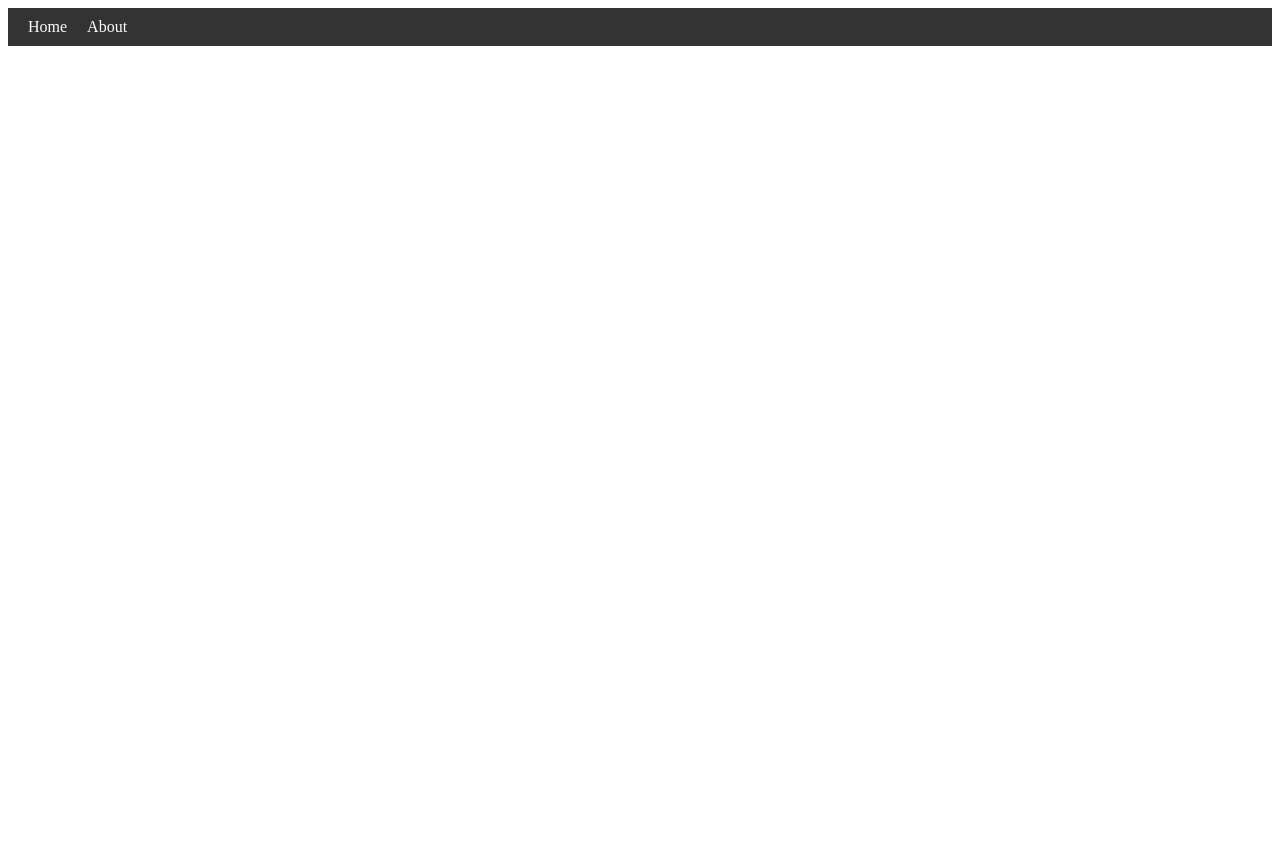
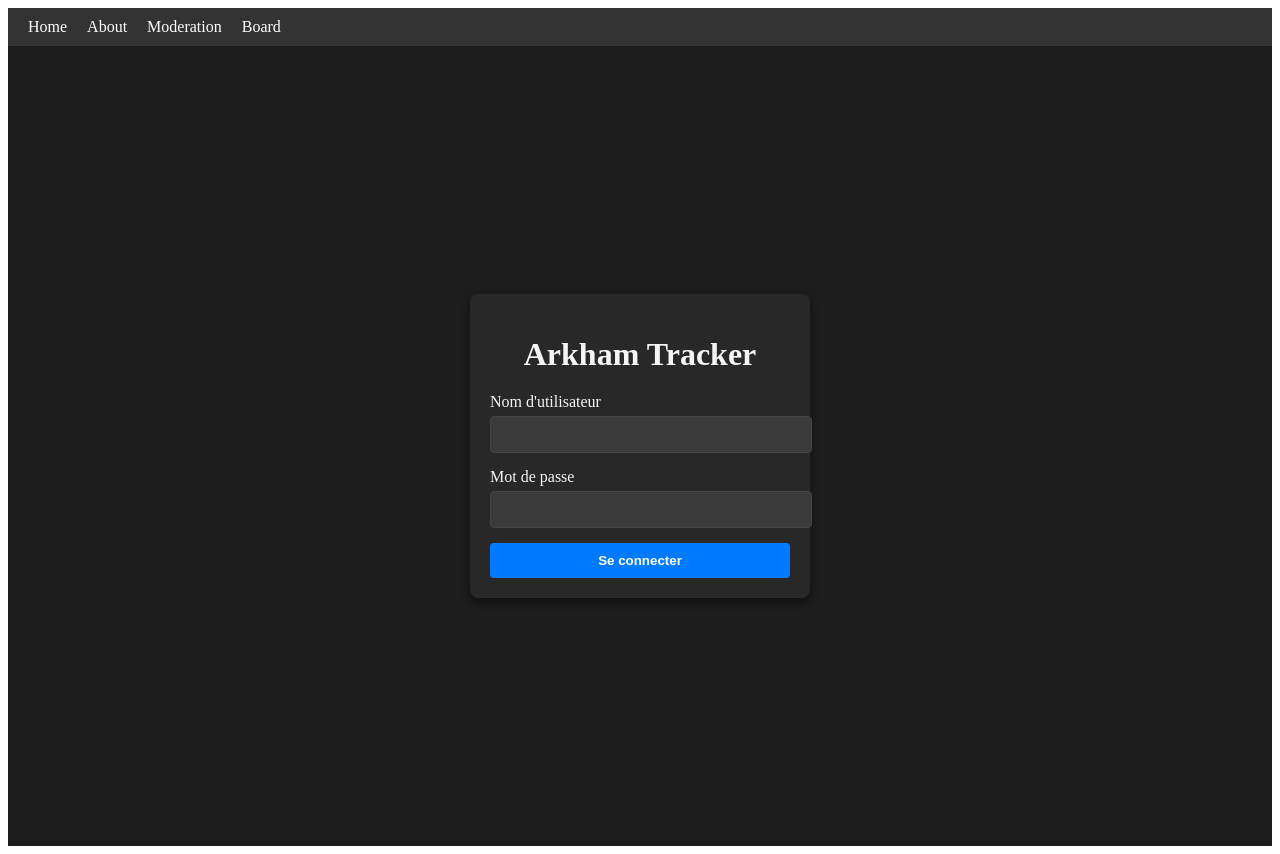
Before and after one commit to amezianechayer/timemanager, a Vue app in the folder frontend/: page / in a window 1280 px wide. Before the commit this address had no page. Before the commit the page ends 800 px from the top, so only its background shows below. Built offline with nearby package versions, Linux system fonts and the light colour scheme.

Commit message:
update frontend

```diff
--- a/frontend/src/components/HeaderComponent.vue
+++ b/frontend/src/components/HeaderComponent.vue
@@ -4,6 +4,8 @@
     <nav>
       <router-link to="/home">Home</router-link>
       <router-link to="/about">About</router-link>
+      <router-link to="/moderation">Moderation</router-link>
+      <router-link to="/board">Board</router-link>
     </nav>
   </header>
 </template>
--- a/frontend/src/router/index.js
+++ b/frontend/src/router/index.js
@@ -11,6 +11,21 @@ const routes = [
         name: 'About',
         component: () => import("@/views/AboutPage.vue")
     },
+    {
+        path: '/',
+        name: 'Login',
+        component: () => import("@/views/LoginPage.vue")
+    },
+    {
+        path: '/moderation',
+        name: 'Moderation',
+        component: () => import("@/views/ModerationPage.vue")
+    },
+    {
+        path: '/board',
+        name: 'board',
+        component: () => import("@/views/BoardPage.vue")
+    },
 ];
 
 const router = createRouter({
--- /dev/null
+++ b/frontend/src/views/BoardPage.vue
@@ -0,0 +1,81 @@
+<template>
+  <div class="hours-tracking-container">
+    <h1>Suivi des Heures - Arkham Tracker</h1>
+    <table>
+      <thead>
+      <tr>
+        <th>Nom de l'employé</th>
+        <th>Heures travaillées</th>
+        <th>Heures requises</th>
+        <th>Statut</th>
+      </tr>
+      </thead>
+      <tbody>
+      <tr v-for="employee in employees" :key="employee.id">
+        <td>{{ employee.name }}</td>
+        <td>{{ employee.hoursWorked }}</td>
+        <td>{{ employee.hoursRequired }}</td>
+        <td :class="{'overdue': isOverdue(employee)}">
+          {{ isOverdue(employee) ? 'Retard' : 'À jour' }}
+        </td>
+      </tr>
+      </tbody>
+    </table>
+  </div>
+</template>
+
+<script>
+export default {
+  data() {
+    return {
+      employees: [
+        { id: 1, name: 'Alice Dupont', hoursWorked: 35, hoursRequired: 40 },
+        { id: 2, name: 'Bob Martin', hoursWorked: 42, hoursRequired: 40 },
+        { id: 3, name: 'Claire Rousseau', hoursWorked: 30, hoursRequired: 35 },
+        { id: 4, name: 'David Lefevre', hoursWorked: 40, hoursRequired: 40 },
+      ],
+    };
+  },
+  methods: {
+    isOverdue(employee) {
+      return employee.hoursWorked < employee.hoursRequired; // Détermine si l'employé est en retard
+    }
+  }
+};
+</script>
+
+<style scoped>
+.hours-tracking-container {
+  padding: 20px;
+  background-color: #1d1d1d;
+  color: #f5f5f5;
+}
+
+h1 {
+  text-align: center;
+  margin-bottom: 20px;
+}
+
+table {
+  width: 100%;
+  border-collapse: collapse;
+}
+
+th, td {
+  border: 1px solid #444;
+  padding: 10px;
+  text-align: left;
+}
+
+th {
+  background-color: #282828;
+}
+
+td.overdue {
+  color: #ff0000; /* Rouge pour les employés en retard */
+}
+
+td {
+  color: #f5f5f5;
+}
+</style>
--- a/frontend/src/views/HomePage.vue
+++ b/frontend/src/views/HomePage.vue
@@ -1,7 +1,7 @@
 <template>
   <div class="home">
     <header>
-      <h1>Welcome to the Home Page</h1>
+      <h1>Arkham Tracker</h1>
     </header>
     <main>
       <p>This is the main content of the home page.</p>
--- /dev/null
+++ b/frontend/src/views/LoginPage.vue
@@ -0,0 +1,109 @@
+<template>
+  <div class="login-container">
+    <div class="login-card">
+      <h1>Arkham Tracker</h1>
+      <form @submit.prevent="handleLogin">
+        <div class="form-group">
+          <label for="username">Nom d'utilisateur</label>
+          <input type="text" id="username" v-model="username" required />
+        </div>
+        <div class="form-group">
+          <label for="password">Mot de passe</label>
+          <input type="password" id="password" v-model="password" required />
+        </div>
+        <button type="submit">Se connecter</button>
+        <p class="error-message" v-if="errorMessage">{{ errorMessage }}</p>
+      </form>
+    </div>
+  </div>
+</template>
+
+<script>
+export default {
+  data() {
+    return {
+      username: '',
+      password: '',
+      errorMessage: ''
+    };
+  },
+  methods: {
+    handleLogin() {
+      // Logique de connexion (exemple de simulation)
+      if (this.username === 'admin' && this.password === 'password') {
+        this.$router.push({ name: 'Home' }); // Redirige vers la page d'accueil
+      } else {
+        this.errorMessage = 'Nom d\'utilisateur ou mot de passe incorrect.';
+      }
+    }
+  }
+};
+</script>
+
+<style scoped>
+.login-container {
+  display: flex;
+  justify-content: center;
+  align-items: center;
+  height: 100vh;
+  background-color: #1d1d1d; /* Couleur sombre pour l'ambiance d'Arkham */
+  color: #f5f5f5;
+}
+
+.login-card {
+  background-color: #282828; /* Couleur du card */
+  padding: 20px;
+  border-radius: 8px;
+  box-shadow: 0 4px 10px rgba(0, 0, 0, 0.5);
+  width: 300px;
+}
+
+h1 {
+  text-align: center;
+  margin-bottom: 20px;
+}
+
+.form-group {
+  margin-bottom: 15px;
+}
+
+label {
+  display: block;
+  margin-bottom: 5px;
+}
+
+input {
+  width: 100%;
+  padding: 10px;
+  border: 1px solid #444;
+  border-radius: 4px;
+  background-color: #3b3b3b;
+  color: #f5f5f5;
+}
+
+input:focus {
+  outline: none;
+  border-color: #007bff; /* Couleur de survol */
+}
+
+button {
+  width: 100%;
+  padding: 10px;
+  background-color: #007bff;
+  color: #ffffff;
+  border: none;
+  border-radius: 4px;
+  cursor: pointer;
+  font-weight: bold;
+}
+
+button:hover {
+  background-color: #0056b3; /* Couleur de survol du bouton */
+}
+
+.error-message {
+  color: #ff0000; /* Couleur rouge pour les messages d'erreur */
+  text-align: center;
+  margin-top: 10px;
+}
+</style>
--- /dev/null
+++ b/frontend/src/views/ModerationPage.vue
@@ -0,0 +1,97 @@
+<template>
+  <div class="moderation-container">
+    <h1>Modération - Arkham Tracker</h1>
+    <table>
+      <thead>
+      <tr>
+        <th>ID</th>
+        <th>Nom d'utilisateur</th>
+        <th>Raison</th>
+        <th>Action</th>
+      </tr>
+      </thead>
+      <tbody>
+      <tr v-for="item in reports" :key="item.id">
+        <td>{{ item.id }}</td>
+        <td>{{ item.username }}</td>
+        <td>{{ item.reason }}</td>
+        <td>
+          <button @click="approveReport(item.id)">Approuver</button>
+          <button @click="deleteReport(item.id)">Supprimer</button>
+        </td>
+      </tr>
+      </tbody>
+    </table>
+  </div>
+</template>
+
+<script>
+export default {
+  data() {
+    return {
+      reports: [
+        { id: 1, username: 'User1', reason: 'Comportement inapproprié' },
+        { id: 2, username: 'User2', reason: 'Spam' },
+        { id: 3, username: 'User3', reason: 'Langage offensant' },
+      ],
+    };
+  },
+  methods: {
+    approveReport(id) {
+      // Logique pour approuver le rapport
+      alert(`Rapport ${id} approuvé !`);
+      this.removeReport(id); // Optionnel : retirer le rapport de la liste
+    },
+    deleteReport(id) {
+      // Logique pour supprimer le rapport
+      alert(`Rapport ${id} supprimé !`);
+      this.removeReport(id);
+    },
+    removeReport(id) {
+      this.reports = this.reports.filter(report => report.id !== id);
+    }
+  }
+};
+</script>
+
+<style scoped>
+.moderation-container {
+  padding: 20px;
+  background-color: #1d1d1d;
+  color: #f5f5f5;
+}
+
+h1 {
+  text-align: center;
+  margin-bottom: 20px;
+}
+
+table {
+  width: 100%;
+  border-collapse: collapse;
+}
+
+th, td {
+  border: 1px solid #444;
+  padding: 10px;
+  text-align: left;
+}
+
+th {
+  background-color: #282828;
+}
+
+button {
+  margin-right: 10px;
+  padding: 5px 10px;
+  background-color: #007bff;
+  color: white;
+  border: none;
+  border-radius: 4px;
+  cursor: pointer;
+}
+
+button:hover {
+  background-color: #0056b3;
+}
+</style>
```
